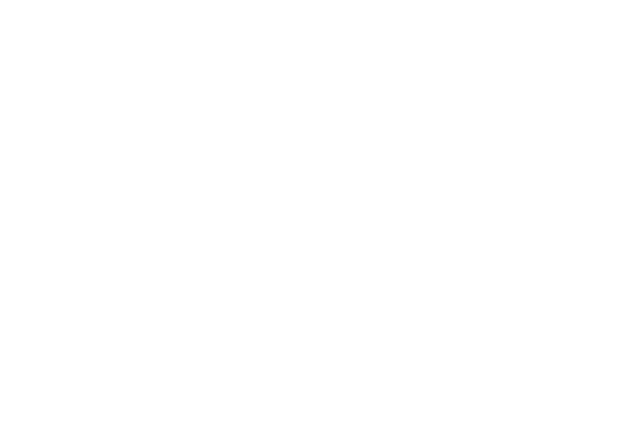
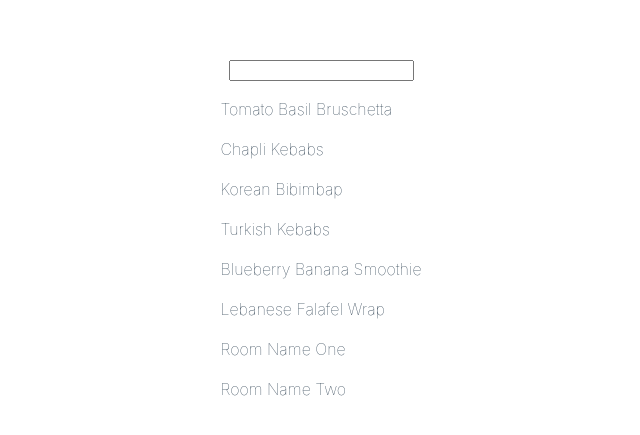
Before and after one commit to omar-baldi/typeahead, a React (Vite) app: page / in a window 1280 px wide. Shown: the part 163-598 px from the top of the page, without its empty margins (319-959 px from the left). Built offline with nearby package versions, Linux system fonts and the light colour scheme.

Commit message:
Updated prop type definition by adding optional properties for typeahead customization

```diff
--- a/src/App.tsx
+++ b/src/App.tsx
@@ -1,7 +1,17 @@
 import "./App.css";
+import TypeAhead from "./components/TypeAhead";
+import data from "./data";
 
 function App() {
-  return <></>;
+  return (
+    <>
+      <TypeAhead
+        data={data.map((d) => ({ label: d, value: d }))}
+        debounce={500}
+        highlight={true}
+      />
+    </>
+  );
 }
 
 export default App;
--- a/src/components/TypeAhead.tsx
+++ b/src/components/TypeAhead.tsx
@@ -9,15 +9,20 @@
 type Props = {
   data: TypeAheadData[];
   debounce?: number;
+  maxOptions?: number;
+  highlight?: boolean;
   label?: string;
   onOptionClick?: (v: TypeAheadData["value"]) => void;
 } & React.ComponentProps<"input">;
 
+const DEFAULT_MAX_OPTIONS = 10;
 const DEFAULT_DEBOUNCE_VALUE = 1000;
 
 export default function TypeAhead({
   data,
   debounce = DEFAULT_DEBOUNCE_VALUE,
+  maxOptions = DEFAULT_MAX_OPTIONS,
+  highlight = false,
   label,
   onOptionClick,
   ...inputProps
@@ -28,6 +33,7 @@
   const typeaheadOptionsElements = useMemo<JSX.Element[]>(() => {
     return data
       .filter((opt) => opt.value.toLowerCase().match(debouncedInputV.toLowerCase()))
+      .slice(0, maxOptions)
       .map(({ label, value }) => {
         const startIdx = label.indexOf(debouncedInputV);
         const endIdx = startIdx + (debouncedInputV.length - 1);
@@ -42,18 +48,20 @@
           value,
         };
       })
-      .map(({ chars, value }) => {
+      .map(({ chars, value }, optionIdx) => {
         return (
-          <div key={undefined} style={{ textAlign: "start", margin: "1rem 0" }}>
-            {chars.map(({ char, isHighlighted }) => {
-              const charColor: React.CSSProperties["color"] = isHighlighted
-                ? "orange"
-                : "initial";
+          <div
+            key={`option-${optionIdx}`}
+            style={{ textAlign: "start", margin: "1rem 0" }}
+          >
+            {chars.map(({ char, isHighlighted }, charIdx) => {
+              const charFontWeight: React.CSSProperties["fontWeight"] =
+                isHighlighted && highlight ? "bolder" : "lighter";
 
               return (
                 <span
-                  key={undefined}
-                  style={{ color: charColor }}
+                  key={`char-${charIdx}`}
+                  style={{ fontWeight: charFontWeight }}
                   onClick={() => onOptionClick?.(value)}
                 >
                   {char}
@@ -63,16 +71,20 @@
           </div>
         );
       });
-  }, [debouncedInputV, data, onOptionClick]);
+  }, [debouncedInputV, data, highlight, maxOptions, onOptionClick]);
 
   return (
     <>
-      {label && <label htmlFor="typeahead-input">{label}</label>}
+      {label && (
+        <>
+          <label htmlFor={inputProps.name}>{label}</label>
+          <br />
+        </>
+      )}
 
       <input
         {...inputProps}
         type="text"
-        name="typeahead-input"
         value={inputV}
         onChange={(e) => setInputV(e.target.value)}
       />
```
